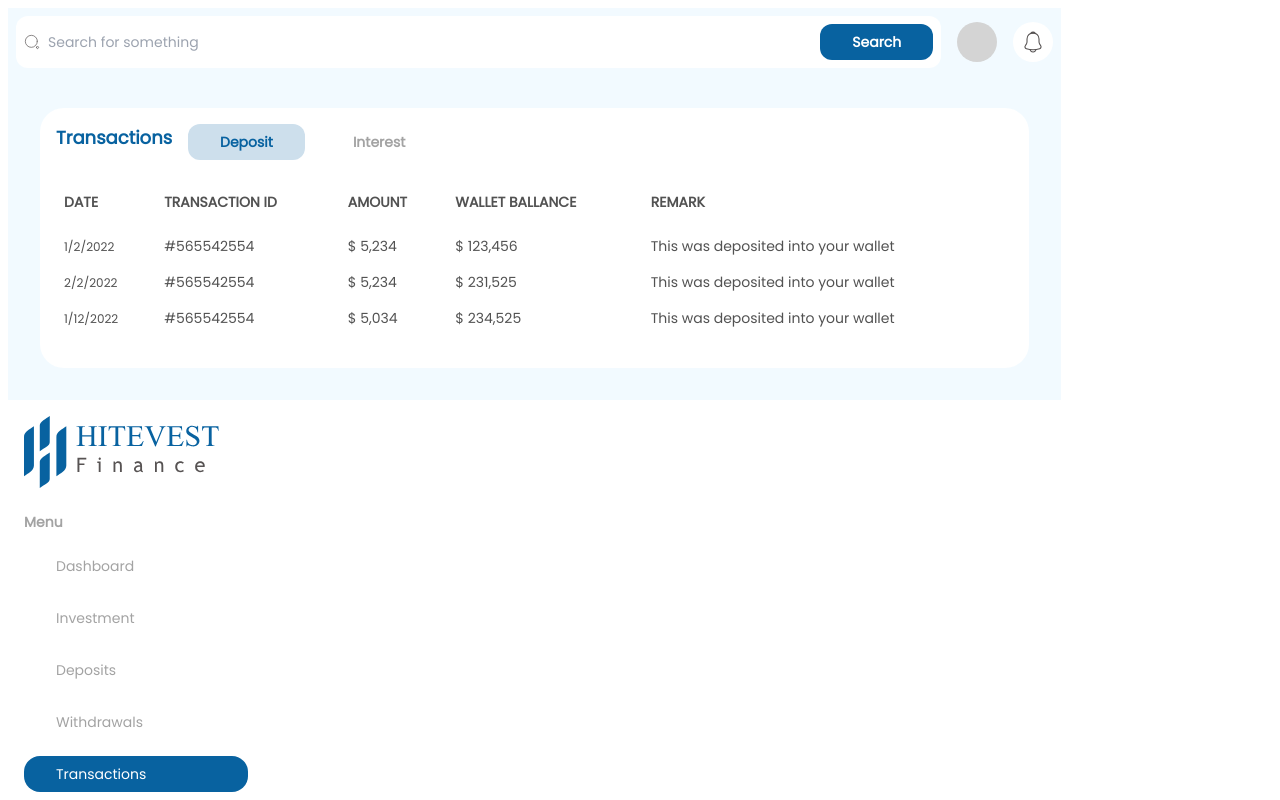
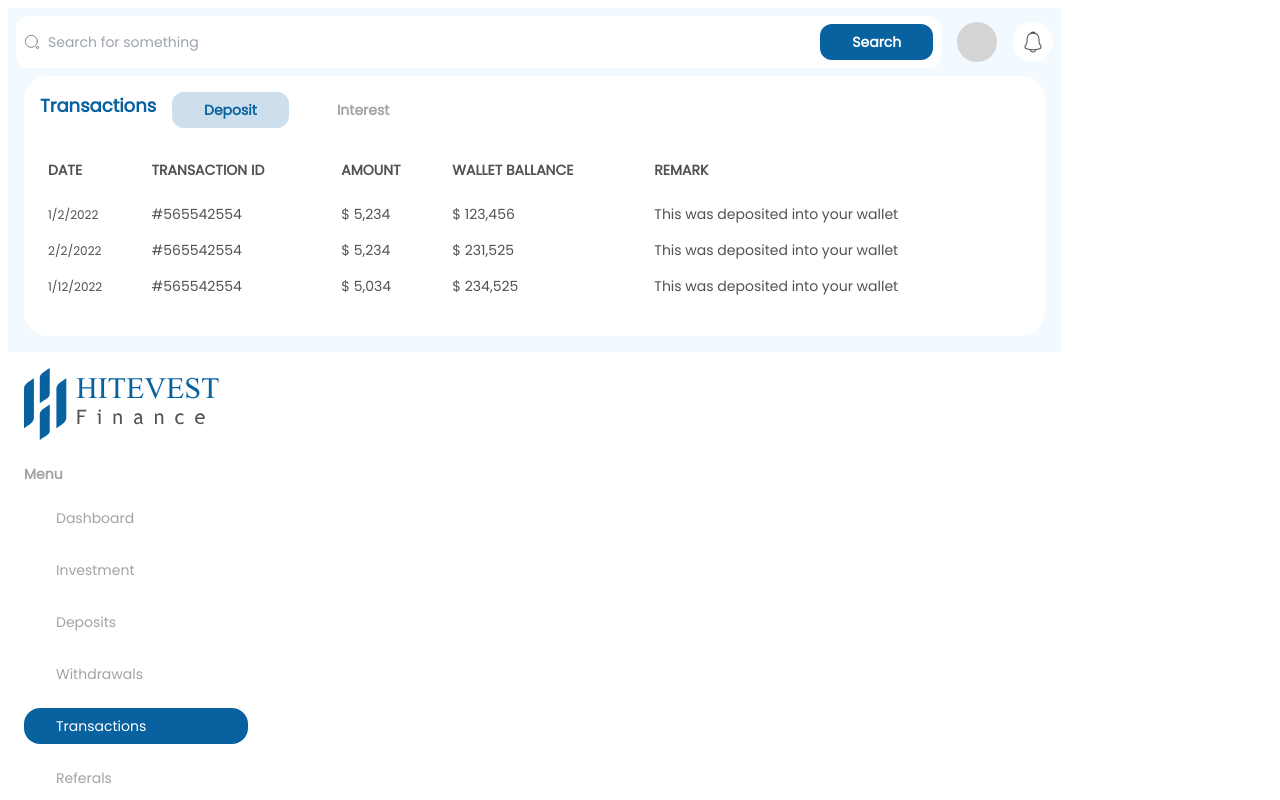
Before and after one commit to Hitevest-Organisation/hitevest-dashboard, a Next.js app: page /dashboard/transactions in a window 1280 px wide. Built offline with nearby package versions, Linux system fonts and the light colour scheme.

Commit message:
UI Tweaks

```diff
--- a/pages/dashboard/referals.tsx
+++ b/pages/dashboard/referals.tsx
@@ -62,7 +62,7 @@ export default function ReferalsPage() {
 
   return (
     <DashboardLayout alias="referals">
-      <section className="p-4 md:p-8">
+      <section className="p-4 pt-0 md:(p-8 pt-0) ">
         <section className="bg-white rounded-3xl p-4 md:(p-8)">
           <Pagetitle>Referred Users</Pagetitle>
           <section className="py-4 overflow-x-auto">
--- a/pages/dashboard/transactions.tsx
+++ b/pages/dashboard/transactions.tsx
@@ -9,7 +9,7 @@ export default function TransactionsPage() {
 
   return (
     <DashboardLayout alias="transactions">
-      <section className="p-4 md:p-8">
+      <section className="p-4 pt-0 md:(p-8 pt-0) ">
         <section className="bg-white rounded-3xl p-4 md:(p-8)">
           <div className="flex space-x-4">
             <Pagetitle>Transactions</Pagetitle>
```
